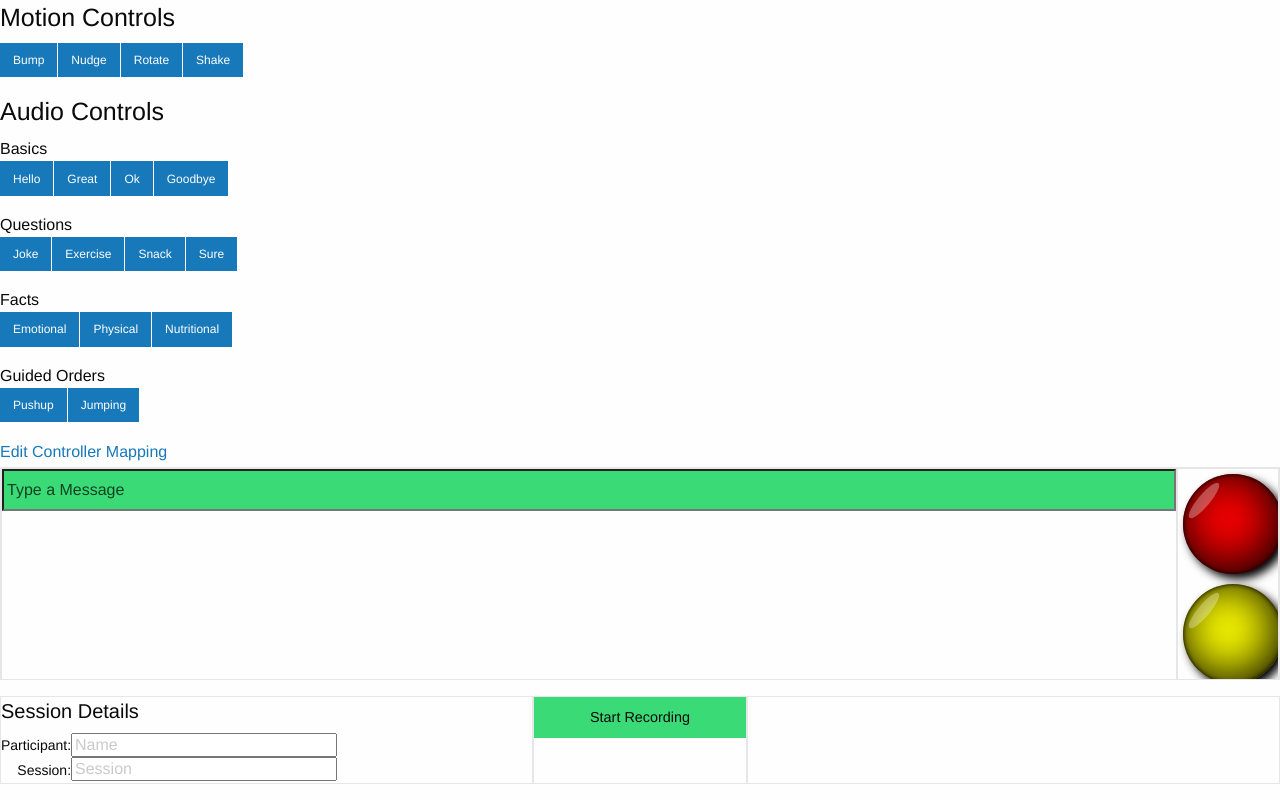
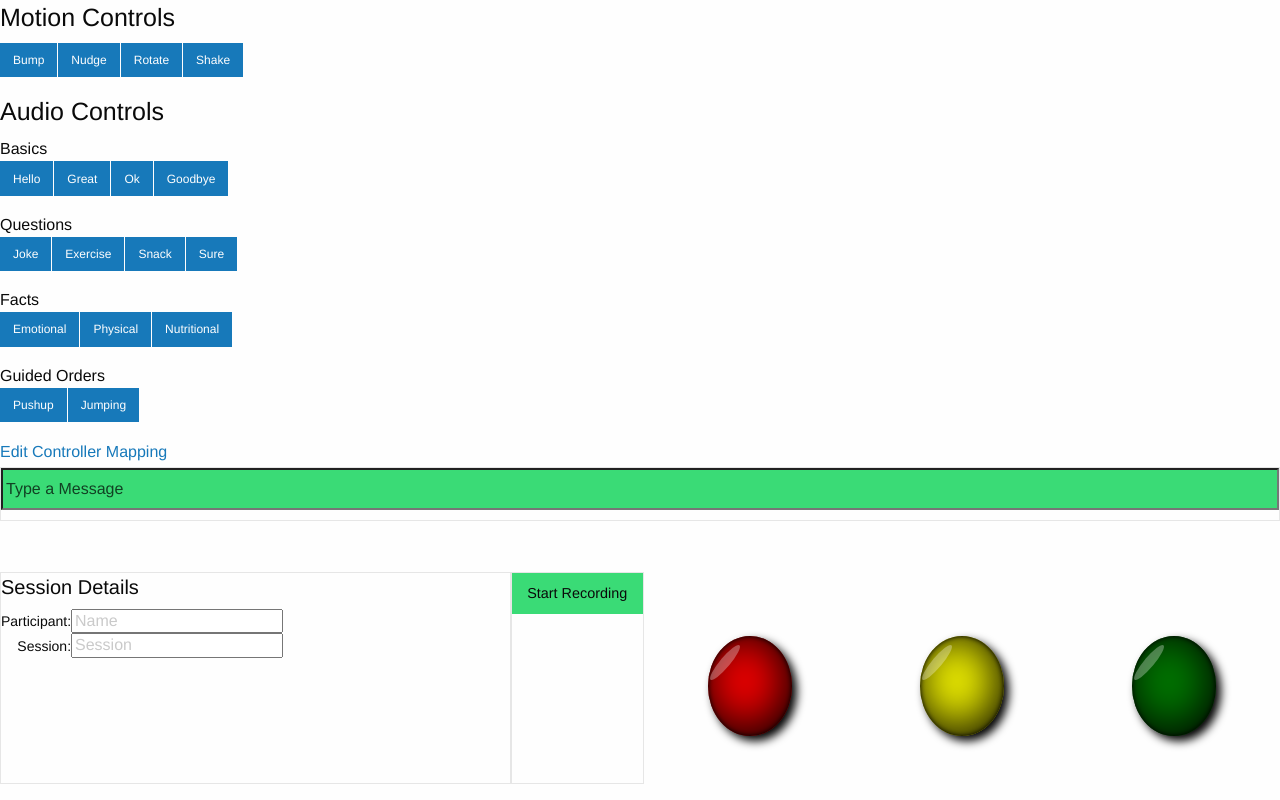
Before and after one commit to cwbollinger/prg_woz, a website: page extended_teleop/html/index.html in a window 1280 px wide. Drawn offline with Linux system fonts and the light colour scheme.

Commit message:
Added visual indicators in web app for when buttons are pressed

```diff
--- a/extended_teleop/html/index.html
+++ b/extended_teleop/html/index.html
@@ -169,39 +169,35 @@
           </div>
         </div>
       </div>
-      <div class="cell card auto">
+      <div class="cell auto">
         <div class="grid-x">
-          <div class="cell card medium-6">
+          <div class="cell card medium-4">
             <input id="chat-input" placeholder="Type a Message"></input>
             <div id="chat-history" style="flex:1;overflow-y:auto;white-space:pre;"/></div>
-          </div>
-          <div class="cell card shrink">
-            <div class="sphere red"></div>
-            <div class="sphere yellow"></div>
-            <div class="sphere green"></div>
           </div>
         </div>
       </div>
       <div class="cell shrink">
         <div class="grid-x">
-          <div class="cell card medium-5">
+          <div class="cell card medium-4">
             <h5>Session Details</h5>
             <div class="cell grid-x shrink">
               <div class="cell shrink">
                 <label for="name" class="text-right">Participant:</label>
                 <label for="session_no" class="text-right">Session:</label>
               </div>
-              <div class="cell medium-6 cell-block-container">
+              <div class="cell medium-5 cell-block-container">
                 <input id="record-name" name="name" placeholder="Name"/>
                 <input id="record-session" name="session_no" placeholder="Session"/>
               </div>
             </div>
           </div>
-          <div class="cell card medium-2">
+          <div class="cell card shrink">
             <button type="button" id="record-ctrl" class="success button">Start Recording</button>
           </div>
-          <div class="cell card medium-5">
-          </div>
+          <div id="red-btn-indicator" class="cell sphere red auto"></div>
+          <div id="yellow-btn-indicator" class="cell sphere yellow auto"></div>
+          <div id="green-btn-indicator" class="cell sphere green auto"></div>
         </div>
       </div>
     </div>
```
Also changed, not shown: extended_teleop/html/js/customize.js (+9 -0 lines).
